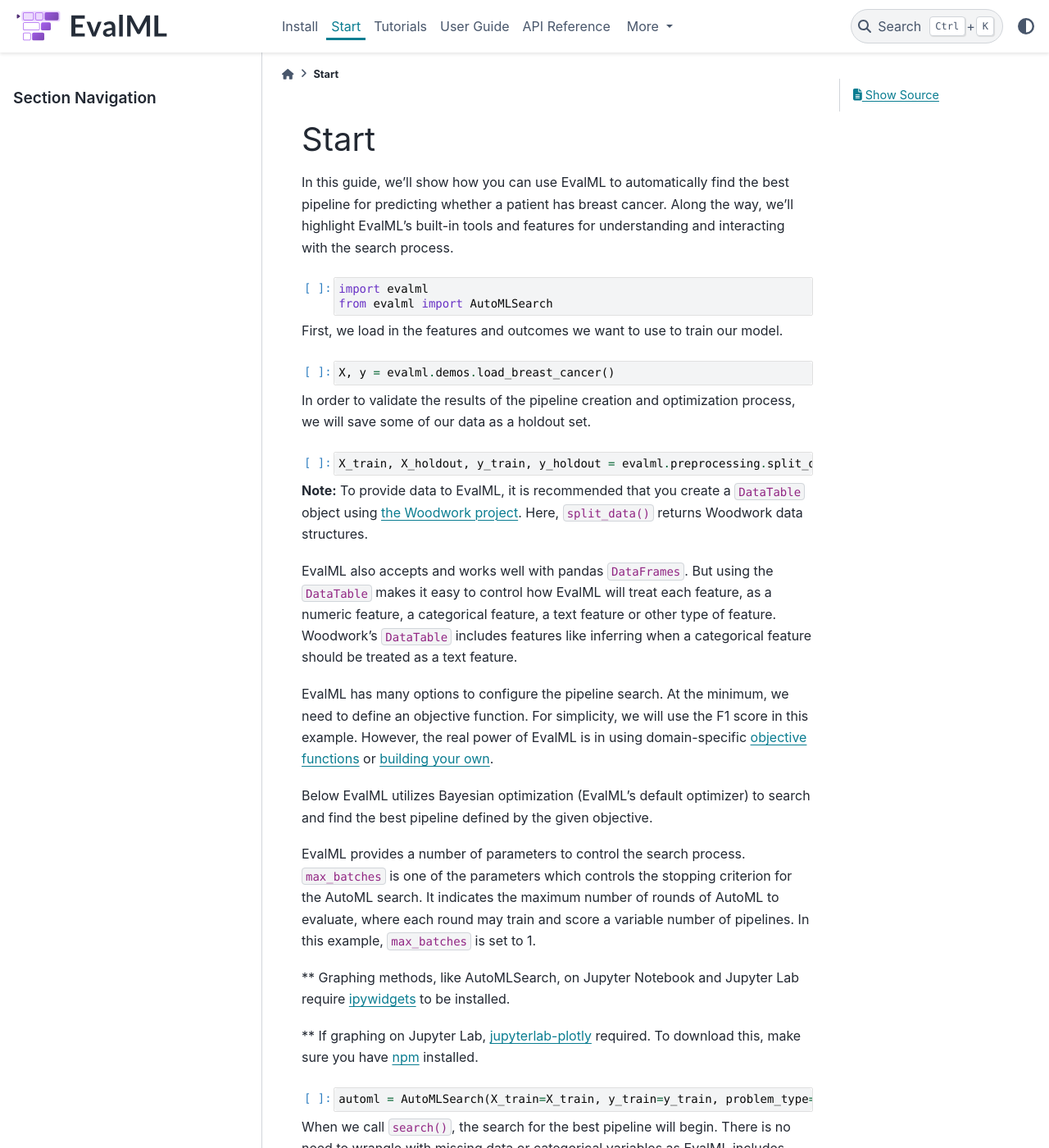
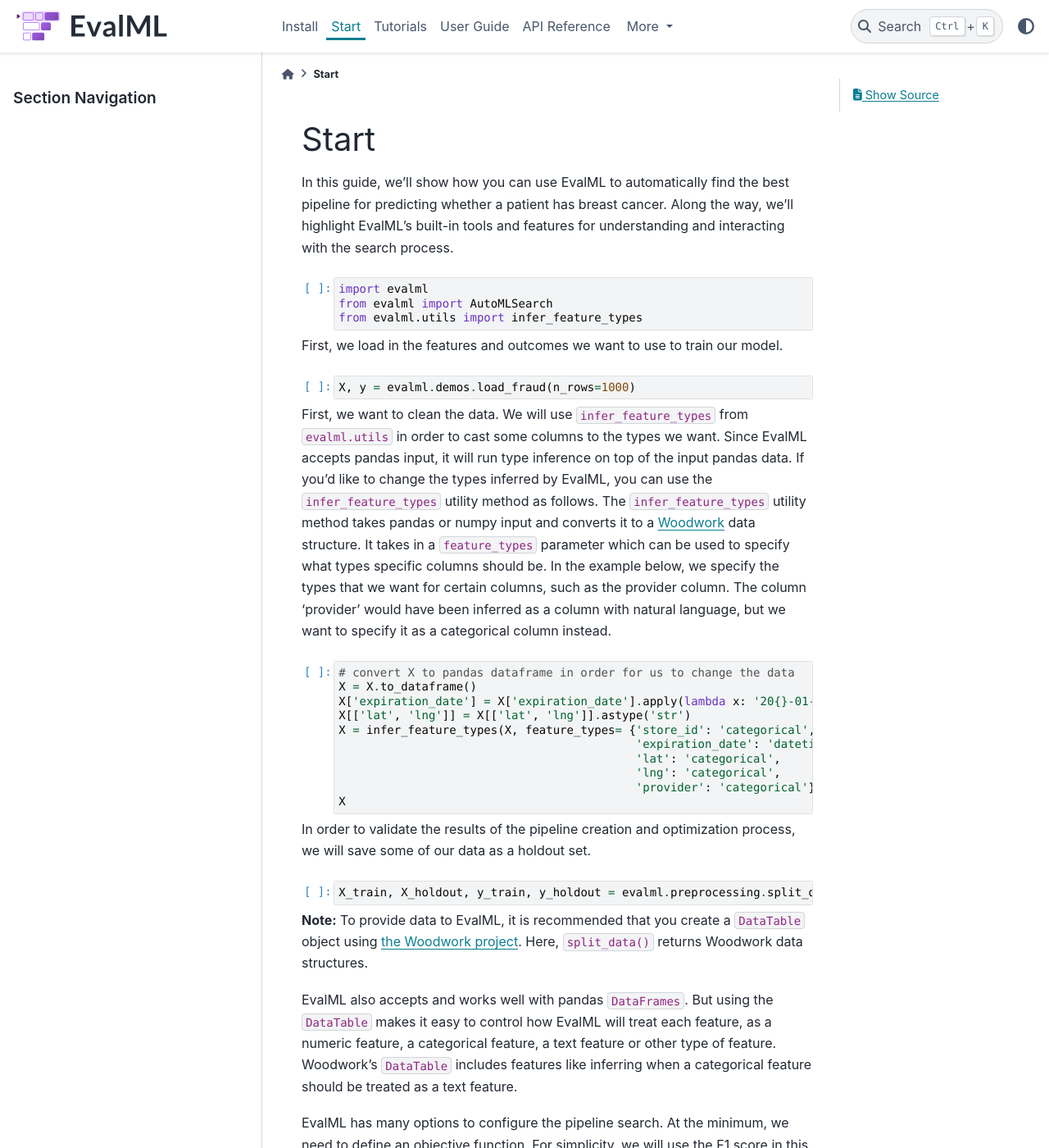
Before and after one commit to alteryx/evalml, a Sphinx documentation site: the page built from docs/source/start.ipynb, in a window 1280 px wide and 1400 px high. Shown: the whole window at 82% size. Built offline with Sphinx 7.4.7 and the PyData theme 0.15.4, drawn with Linux system fonts in a browser that asks for light colours; comment, search, counter and statistics services are not loaded.

Commit message:
initial changes for adding infer to start.ipynb

```diff
--- a/docs/source/release_notes.rst
+++ b/docs/source/release_notes.rst
@@ -35,6 +35,7 @@
     * Documentation Changes
         * Updated docs to include information about ``AutoMLSearch`` callback parameters and methods :pr:`1577`
         * Updated docs to prompt users to install graphiz on Mac :pr:`1656`
+        * Added ``infer_feature_types`` to the ``start.ipynb`` guide :pr:``
     * Testing Changes
 
 .. warning::
```
Also changed, not shown: docs/source/start.ipynb.
